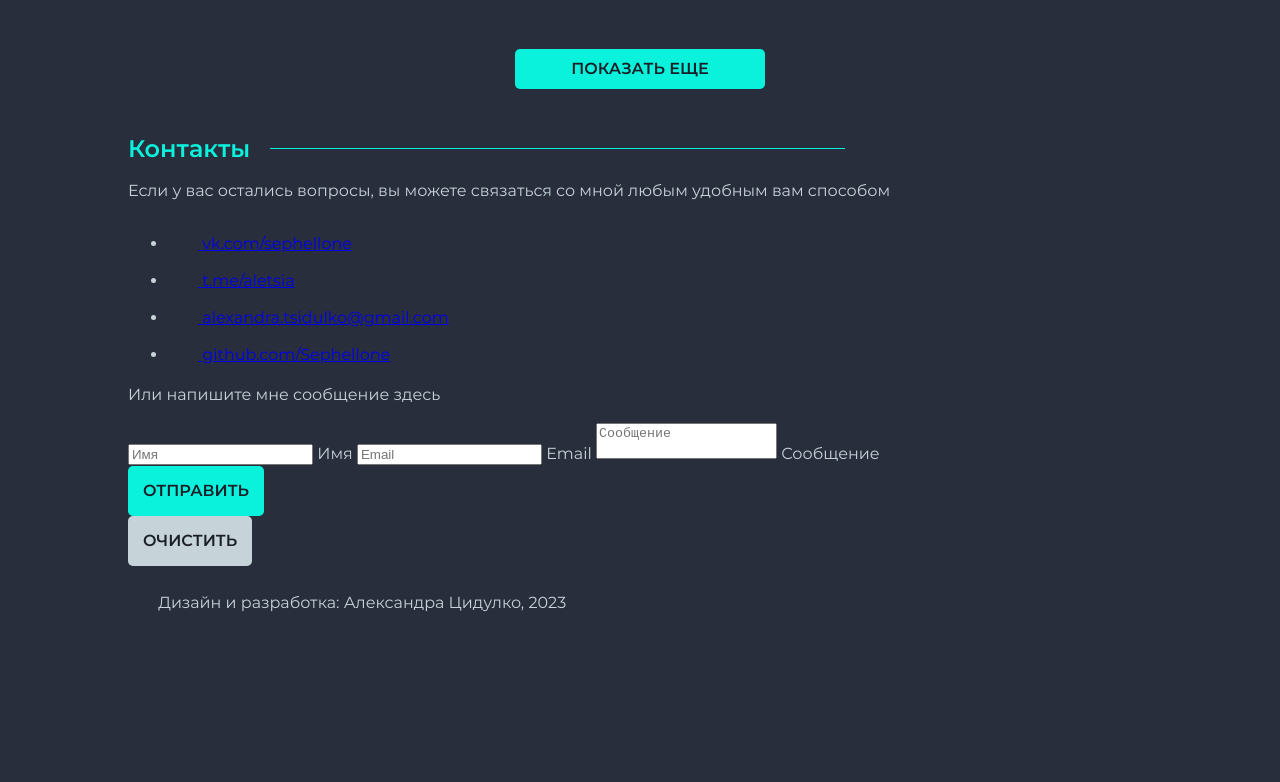
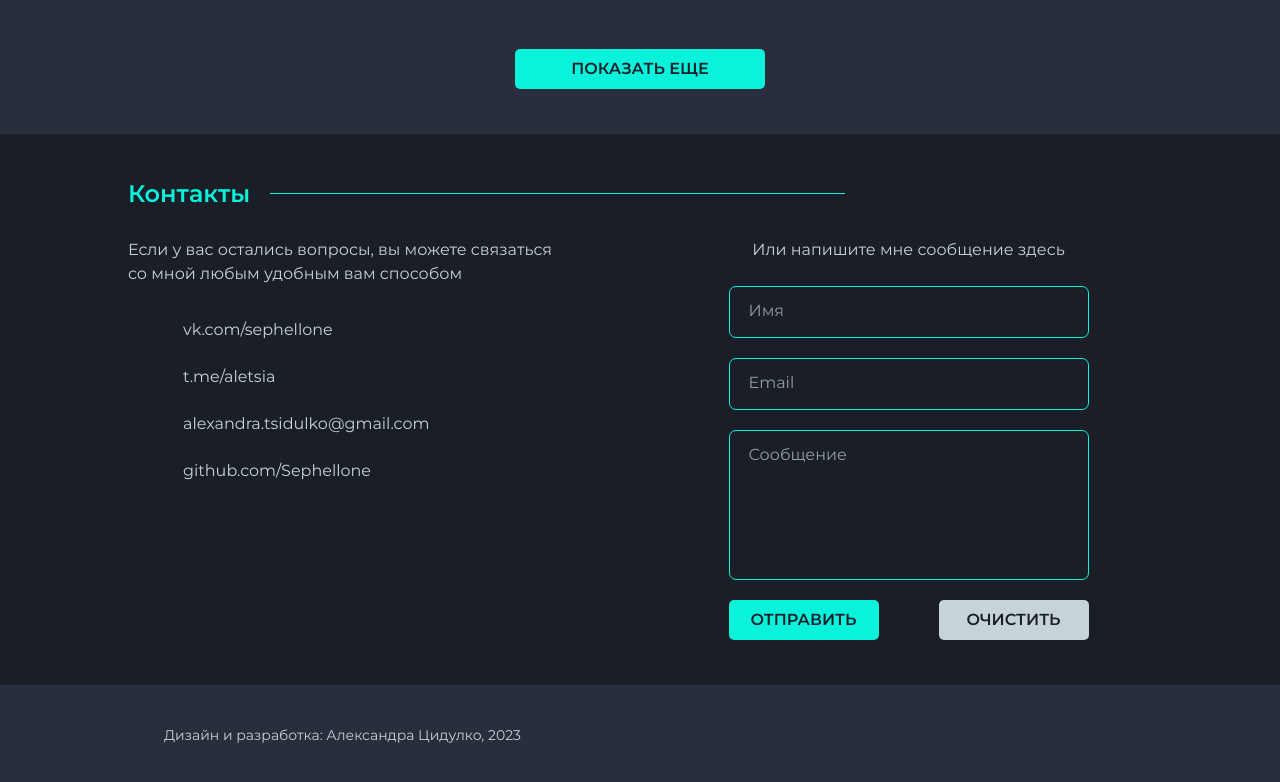
Before and after one commit to Sephellone/portfolio, a website: page source/index.html in a window 1280 px wide. Shown: the part 2119-2901 px from the top of the page. Before the commit the page ends 2750 px from the top, so only its background shows below. Drawn offline with nearby package versions, Linux system fonts and the light colour scheme; files that its build step writes are made by us from their sources.

Commit message:
contacts and footer styles

```diff
--- a/source/sass/blocks/about.scss
+++ b/source/sass/blocks/about.scss
@@ -116,7 +116,8 @@
     filter: grayscale(1);
   }
 
-  @include hover-focus {
+  &:hover,
+  &:focus {
     &::after {
       opacity: 0;
     }
--- a/source/sass/blocks/button.scss
+++ b/source/sass/blocks/button.scss
@@ -24,7 +24,8 @@
     background-color: var(--color-text);
   }
 
-  @include hover-focus {
+  &:hover,
+  &:focus {
     filter: drop-shadow(0 0 7px var(--color-accent));
   }
 
--- /dev/null
+++ b/source/sass/blocks/contacts.scss
@@ -0,0 +1,119 @@
+.contacts {
+  box-sizing: border-box;
+  width: 100%;
+  padding: 45px 0;
+  background-color: var(--background-secondary);
+
+  @include vp-767 {
+    padding: 30px 0;
+  }
+}
+
+.contacts__container {
+  display: grid;
+  grid-template-columns: 1fr 1fr;
+  column-gap: 50px;
+  row-gap: 30px;
+
+  h2 {
+    grid-column: 1/-1;
+
+    @include vp-767 {
+      grid-column: 1/2;
+    }
+  }
+
+  @include vp-1023 {
+    column-gap: 20px;
+  }
+
+  @include vp-767 {
+    grid-template-columns: 1fr;
+    row-gap: 20px;
+  }
+}
+
+.contacts__description {
+  max-width: 495px;
+
+  @include vp-1023 {
+    max-width: 450px;
+  }
+
+  @include vp-767 {
+    place-self: start center;
+  }
+}
+
+.contacts__text {
+  margin: 0;
+  margin-bottom: 24px;
+  padding: 0;
+
+  @include vp-767 {
+    text-align: center;
+  }
+}
+
+.contacts__list {
+  margin: 0;
+  padding: 0;
+  list-style-type: none;
+
+  @include vp-767 {
+    padding: 20px;
+  }
+}
+
+.contacts__item {
+  margin: 0;
+  margin-bottom: 5px;
+  padding: 0;
+}
+
+.contacts__link {
+  display: inline-flex;
+  align-items: center;
+  margin: 0;
+  padding: 5px;
+  color: var(--color-text);
+  text-decoration: none;
+
+  svg {
+    width: 30px;
+    height: 30px;
+    margin-right: 20px;
+
+    @include vp-767 {
+      width: 20px;
+      height: 20px;
+      margin-right: 10px;
+    }
+  }
+
+  &:hover,
+  &:focus {
+    color: var(--color-accent);
+  }
+
+  &:active {
+    opacity: 0.5;
+  }
+}
+
+.contacts__form {
+  box-sizing: border-box;
+  max-width: 420px;
+  width: 100%;
+  margin: 0 auto;
+
+  @include vp-1023 {
+    max-width: 320px;
+  }
+
+  @include vp-767 {
+    margin: 0 auto;
+    max-width: 510px;
+    width: 100%;
+  }
+}
--- /dev/null
+++ b/source/sass/blocks/footer.scss
@@ -0,0 +1,49 @@
+.footer {
+  box-sizing: border-box;
+  min-height: 100px;
+  display: flex;
+  flex-direction: column;
+  justify-content: center;
+
+  @include vp-1023 {
+    min-height: 80px;
+  }
+
+  @include vp-767 {
+    min-height: 60px;
+  }
+}
+
+.footer__copyright {
+  display: flex;
+  align-items: center;
+  font-size: 14px;
+  line-height: 17px;
+
+  @include vp-1023 {
+    font-size: 12px;
+    line-height: 15px;
+  }
+
+  @include vp-767 {
+    font-size: 10px;
+    line-height: 12px;
+  }
+
+  svg {
+    width: 26px;
+    height: 26px;
+    margin-right: 10px;
+
+    @include vp-1023 {
+      width: 20px;
+      height: 20px;
+    }
+
+    @include vp-767 {
+      width: 15px;
+      height: 15px;
+      margin-right: 5px;
+    }
+  }
+}
--- /dev/null
+++ b/source/sass/blocks/form.scss
@@ -0,0 +1,117 @@
+.form {
+  padding: 0 30px;
+
+  @include vp-1023 {
+    padding: 0 20px;
+  }
+}
+
+.form__text {
+  margin: 0;
+  margin-bottom: 24px;
+  padding: 0;
+  text-align: center;
+
+  @include vp-1023 {
+    text-align: left;
+  }
+
+  @include vp-767 {
+    text-align: center;
+  }
+}
+
+.form__label {
+  position: relative;
+  display: block;
+  width: 100%;
+  margin-bottom: 20px;
+}
+
+.form__label-text {
+  position: absolute;
+  display: block;
+  top: 15px;
+  left: 20px;
+  font-size: 16px;
+  line-height: 20px;
+  color: var(--color-text-transparent);
+  transition: $trans-default;
+  transition-property: top font-size;
+
+  @include vp-767 {
+    font-size: 12px;
+    line-height: 15px;
+  }
+}
+
+.form__input,
+.form__textarea {
+  display: block;
+  box-sizing: border-box;
+  width: 100%;
+  margin: 0;
+  padding: 15px 20px;
+
+  font-family: $ff-Montserrat;
+  font-weight: 400;
+  font-size: 16px;
+  line-height: 20px;
+  color: var(--color-text);
+  background-color: transparent;
+  border: 1px solid var(--color-accent);
+  border-radius: 7px;
+
+  &::placeholder {
+    color: transparent;
+  }
+
+  &:hover,
+  &:focus {
+    background-color: var(--color-accent-transparent015);
+  }
+
+  &:not(:placeholder-shown) + .form__label-text,
+  &:focus + .form__label-text {
+    top: 5px;
+    font-size: 10px;
+    line-height: 12px;
+
+    @include vp-767 {
+      font-size: 8px;
+      line-height: 10px;
+    }
+  }
+
+  @include vp-767 {
+    font-size: 12px;
+    line-height: 15px;
+  }
+}
+
+.form__textarea {
+  height: 150px;
+}
+
+.form__buttons-wrapper {
+  box-sizing: border-box;
+  width: 100%;
+  display: flex;
+  align-items: center;
+  justify-content: space-between;
+
+  @include vp-767 {
+    max-width: 300px;
+    margin: 0 auto;
+  }
+}
+
+.form__button {
+  width: 150px;
+  padding: 10px;
+
+  @include vp-1023 {
+    width: 115px;
+    padding: 8px;
+  }
+}
--- a/source/sass/blocks/header.scss
+++ b/source/sass/blocks/header.scss
@@ -58,7 +58,8 @@
     height: 100%;
   }
 
-  @include hover-focus {
+  &:hover,
+  &:focus {
     color: var(--color-text);
     filter: drop-shadow(0 0 10px var(--color-accent));
   }
@@ -184,7 +185,8 @@
     appearance: none;
     cursor: pointer;
 
-    @include hover-focus {
+    &:hover,
+    &:focus {
       background-color: var(--color-accent-transparent02);
     }
 
--- a/source/sass/blocks/hero.scss
+++ b/source/sass/blocks/hero.scss
@@ -213,7 +213,8 @@
   padding: 5px;
   color: var(--color-text);
 
-  @include hover-focus {
+  &:hover,
+  &:focus {
     color: var(--color-accent);
   }
 
--- a/source/sass/blocks/navigation.scss
+++ b/source/sass/blocks/navigation.scss
@@ -48,8 +48,8 @@
 
   border-radius: 5px;
 
-  @include hover-focus {
-    outline: none;
+  &:hover,
+  &:focus {
     background-color: var(--color-accent-transparent015);
   }
 
--- a/source/sass/blocks/project-card.scss
+++ b/source/sass/blocks/project-card.scss
@@ -96,7 +96,8 @@
     margin-right: 0;
   }
 
-  @include hover-focus {
+  &:hover,
+  &:focus {
     background-color: var(--color-accent-transparent02);
   }
 
--- a/source/sass/blocks/projects.scss
+++ b/source/sass/blocks/projects.scss
@@ -62,7 +62,8 @@
     box-shadow: 2px 3px 2px 2px var(--background-secondary);
   }
 
-  @include hover-focus {
+  &:hover,
+  &:focus {
     background-color: var(--color-text);
   }
 
--- a/source/sass/blocks/theme.scss
+++ b/source/sass/blocks/theme.scss
@@ -37,7 +37,8 @@
     background-color: #4e774f;
   }
 
-  @include hover-focus {
+  &:hover,
+  &:focus {
     filter: drop-shadow(0 0 5px var(--color-accent));
   }
 
--- a/source/sass/global/global.scss
+++ b/source/sass/global/global.scss
@@ -74,6 +74,16 @@ textarea {
   resize: none;
 }
 
+a,
+button,
+input,
+textarea {
+  &:focus {
+    outline: 1px solid var(--color-accent);
+    outline-offset: 1px;
+  }
+}
+
 
 .visually-hidden {
   position: absolute;
--- a/source/sass/global/mixins.scss
+++ b/source/sass/global/mixins.scss
@@ -1,17 +1,5 @@
 @mixin retina {
   @media (min-resolution: $retina-dpi), (min-resolution: $retina-dppx) {
-    @content;
-  }
-}
-
-@mixin hover-focus {
-  @media (hover: hover) {
-    &:hover:not(.focus-visible) {
-      @content;
-    }
-  }
-
-  &.focus-visible:focus {
     @content;
   }
 }
--- a/source/sass/style.scss
+++ b/source/sass/style.scss
@@ -17,3 +17,6 @@
 @import "blocks/skills";
 @import "blocks/projects";
 @import "blocks/project-card";
+@import "blocks/contacts";
+@import "blocks/form";
+@import "blocks/footer";
```
Also changed, not shown: source/index.html (+2 -1 lines).
